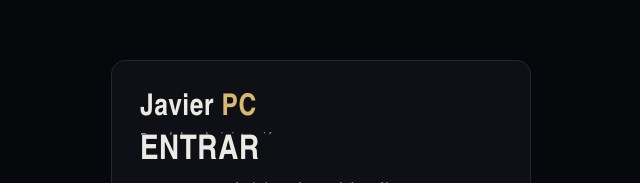
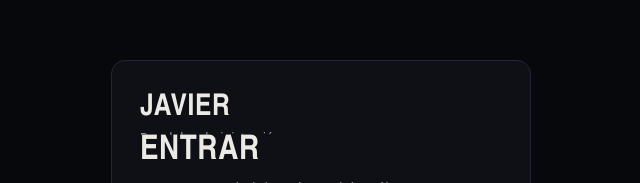
Before and after one commit to WwolfieLuisM/saas-catalogo, a Next.js app in the folder frontend/: page /admin/login in a window 1280 px wide. Shown: the part 137-320 px from the top of the page, without its empty margins (319-959 px from the left). Built offline with nearby package versions, Linux system fonts and the light colour scheme; no server answers.

Commit message:
fix(branding): use JAVIER wordmark consistently

```diff
--- a/frontend/src/app/admin/login/page.tsx
+++ b/frontend/src/app/admin/login/page.tsx
@@ -46,7 +46,7 @@ export default function AdminLoginPage() {
       <main className="adm-card">
         <div className="brand">
           <b>
-            Javier <i>PC</i>
+            JAVIER
           </b>
           <small>Panel de administración</small>
         </div>
```
